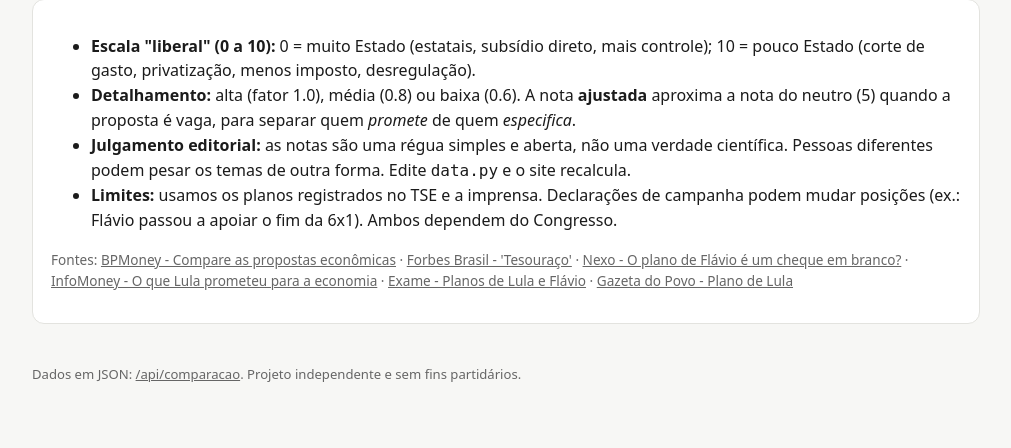
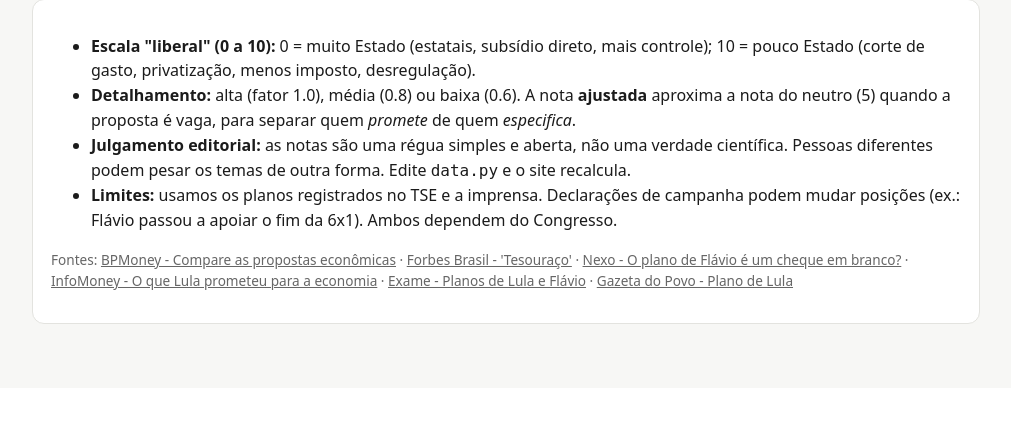
Before and after one commit to RodrigoAiosa/propostas2026, a Flask app: page / in a window 1280 px wide. Shown: the part 4266-4714 px from the top of the page, without its empty margins (134-1145 px from the left). After the commit the page ends 4590 px from the top, so only its background shows below. Run offline with Flask 3, Linux system fonts and the light colour scheme.

Commit message:
Remove rodapé (link da API JSON e texto institucional)
Co-Authored-By: Claude Sonnet 5.5 <noreply@anthropic.com>
Claude-Session: https://claude.ai/code/session_01ApbHYbVnmAZJNx4fMBiFAA

```diff
--- a/index.html
+++ b/index.html
@@ -448,7 +448,6 @@
   </p>
 </div>
 
-<footer>Dados em JSON: <a href="/api/comparacao">/api/comparacao</a>. Projeto independente e sem fins partidários.</footer>
 </div>
 
 <script>
--- a/public/index.html
+++ b/public/index.html
@@ -448,7 +448,6 @@
   </p>
 </div>
 
-<footer>Dados em JSON: <a href="/api/comparacao">/api/comparacao</a>. Projeto independente e sem fins partidários.</footer>
 </div>
 
 <script>
--- a/templates/index.html
+++ b/templates/index.html
@@ -176,7 +176,6 @@
   </p>
 </div>
 
-<footer>Dados em JSON: <a href="/api/comparacao">/api/comparacao</a>. Projeto independente e sem fins partidários.</footer>
 </div>
 
 <script>
```
